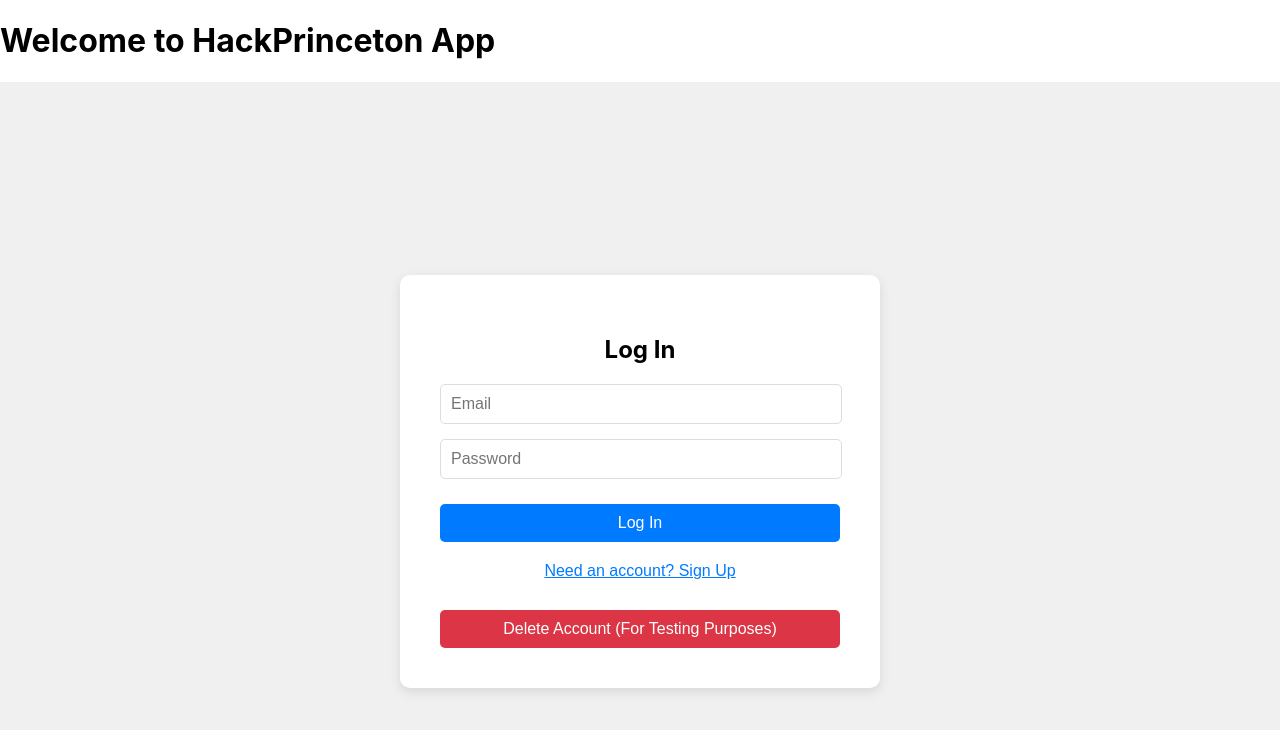
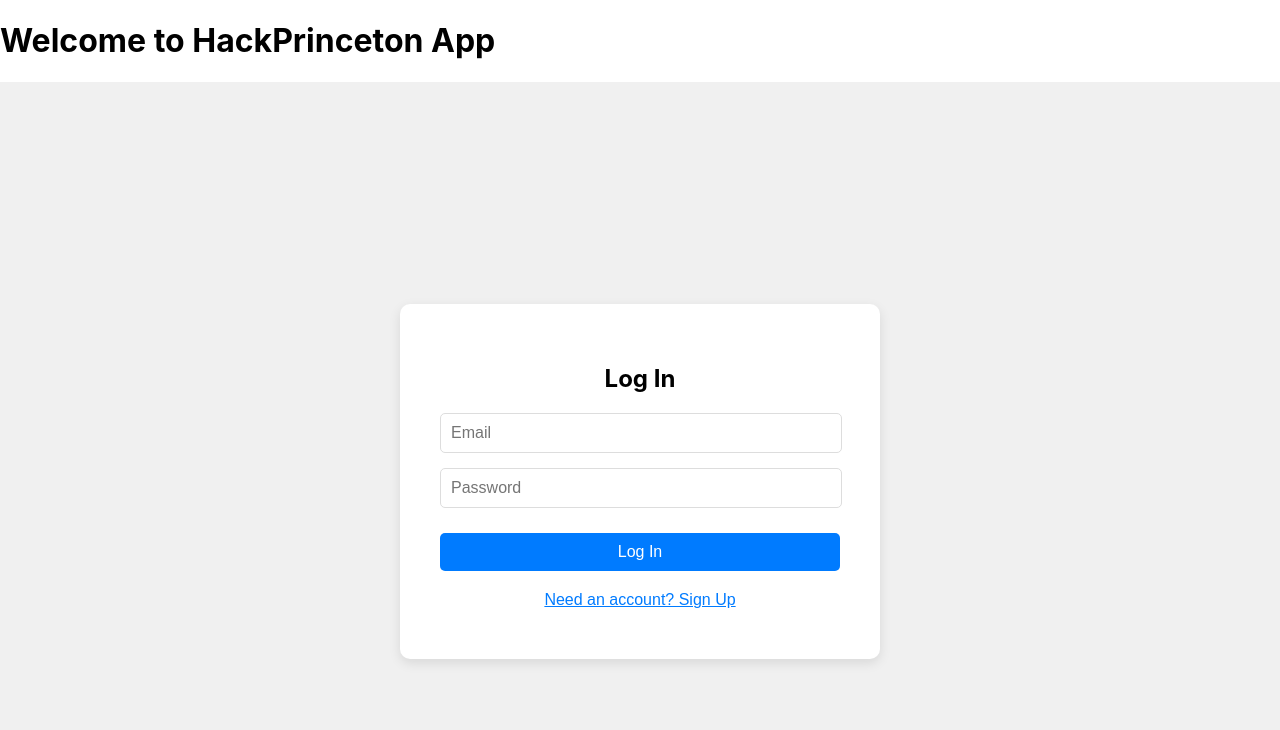
Before and after one commit to judecoe/hackPrinceton2024, a React (Create React App) app in the folder frontend/: page / in a window 1280 px wide. Shown: the top 730 px of the page. Built offline with nearby package versions, Linux system fonts and the light colour scheme; no server answers.

Commit message:
auth change

```diff
--- a/frontend/src/App.js
+++ b/frontend/src/App.js
@@ -5,21 +5,24 @@ import { auth } from './firebaseConfig';
 
 const App = () => {
     const [user, setUser] = useState(null);
-    const [loading, setLoading] = useState(true); // Add a loading state to handle initial state change
+    const [loading, setLoading] = useState(true);
 
     useEffect(() => {
-        // Sign out the user initially to clear any previous sessions
+        // Initial sign out to clear any previous sessions
         auth.signOut();
 
         const unsubscribe = auth.onAuthStateChanged((currentUser) => {
-            setUser(currentUser);
-            setLoading(false); // Set loading to false after we have the authentication state
+            if (currentUser && currentUser.emailVerified) {
+                setUser(currentUser);
+            } else {
+                setUser(null); // Only set user if email is verified
+            }
+            setLoading(false); // Set loading to false after determining auth state
         });
 
         return () => unsubscribe(); // Cleanup the subscription
     }, []);
 
-    // Show loading message while Firebase checks auth state
     if (loading) {
         return <div>Loading...</div>;
     }
--- a/frontend/src/Auth.js
+++ b/frontend/src/Auth.js
@@ -1,8 +1,8 @@
 // src/Auth.js
 import React, { useState } from 'react';
 import { auth } from './firebaseConfig';
-import { createUserWithEmailAndPassword, signInWithEmailAndPassword, sendEmailVerification, deleteUser } from 'firebase/auth';
-import './Auth.css';  // Import the CSS file
+import { createUserWithEmailAndPassword, signInWithEmailAndPassword, sendEmailVerification } from 'firebase/auth';
+import './Auth.css';
 
 const Auth = () => {
   const [email, setEmail] = useState('');
@@ -17,37 +17,31 @@ const Auth = () => {
 
     try {
       if (isSignup) {
+        // Sign up the user
         const userCredential = await createUserWithEmailAndPassword(auth, email, password);
         const user = userCredential.user;
 
+        // Send verification email
         await sendEmailVerification(user);
         alert('Sign up successful! A verification email has been sent to your email address. Please verify before logging in.');
+
+        // Sign the user out after sign-up to ensure they verify first
+        await auth.signOut();
       } else {
+        // Log in the user
         await signInWithEmailAndPassword(auth, email, password);
 
         if (!auth.currentUser.emailVerified) {
           alert('Please verify your email address before logging in.');
+          await auth.signOut(); // Ensure unverified users are logged out
           return;
         }
+
         alert('Login successful!');
       }
     } catch (error) {
       console.error(error);
       alert('Error: ' + error.message);
-    }
-  };
-
-  const handleDeleteAccount = async () => {
-    if (auth.currentUser) {
-      try {
-        await deleteUser(auth.currentUser);
-        alert('Account deleted successfully.');
-      } catch (error) {
-        console.error('Error deleting user:', error);
-        alert('Error deleting account: ' + error.message);
-      }
-    } else {
-      alert('No user is currently logged in.');
     }
   };
 
@@ -73,11 +67,6 @@ const Auth = () => {
         <button onClick={() => setIsSignup(!isSignup)} className="toggle-button">
           {isSignup ? 'Already have an account? Log In' : 'Need an account? Sign Up'}
         </button>
-
-        {/* Delete Account Button */}
-        <button onClick={handleDeleteAccount} className="delete-button">
-          Delete Account (For Testing Purposes)
-        </button>
       </div>
     </div>
   );
```
